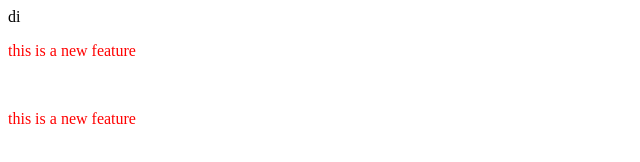
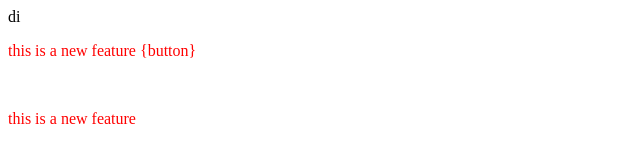
Before and after one commit to manvendrasoni1234/localRepo, a plain HTML site: page index.html in a window 1280 px wide. Shown: the full height of the page, 0-640 px from the left. Drawn offline with Linux system fonts and the light colour scheme.

Commit message:
Add button

```diff
--- a/index.html
+++ b/index.html
@@ -7,7 +7,7 @@
     <link rel="stylesheet" href="style.css">
 </head>
 <body>
-    <p>this is a new feature </p>
+    <p>this is a new feature {button}</p>
     <br>
     <p>this is a new feature</p>
 </body>
```
